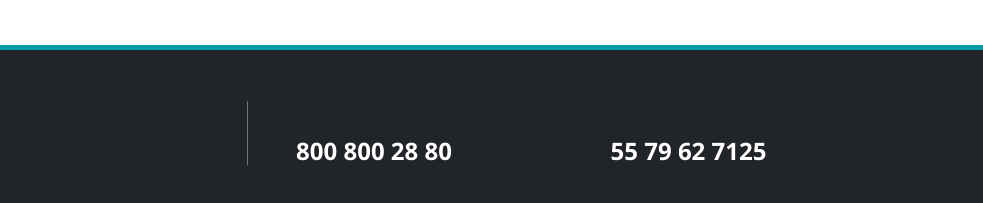
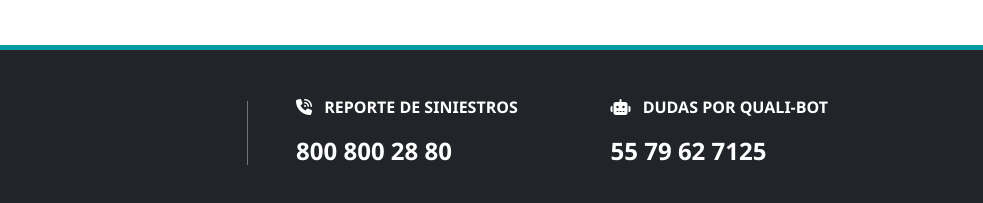
Before and after one commit to Turvlad/qualitas-lio, a plain HTML site: page index.html in a window 1280 px wide. Shown: the part 1024-1227 px from the top of the page, 297-1280 px from the left. Drawn offline with nearby package versions, Linux system fonts and the light colour scheme.

Commit message:
Update styles.css

```diff
--- a/css/styles.css
+++ b/css/styles.css
@@ -102,6 +102,11 @@
 .footer-contact a:hover {
   color: var(--qualitas-teal);
 }
+
+footer h6.text-muted {
+  color: white !important;
+}
+
 
 /* -------------------------------------
    AJUSTES DEL CARRUSEL Y GRADIENTES
```
